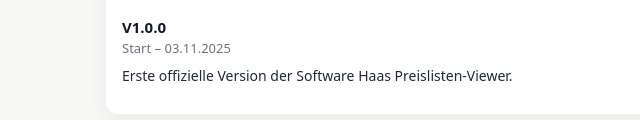
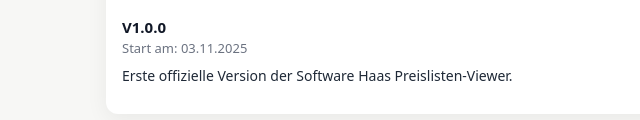
Before and after one commit to wieserbalkus/haas-preisliste-viewer, a plain HTML site: page versionen.html in a window 1280 px wide. Shown: the part 298-418 px from the top of the page, 0-640 px from the left. Drawn offline with Linux system fonts and the light colour scheme.

```diff
--- a/versionen.html
+++ b/versionen.html
@@ -74,7 +74,7 @@
       <ul class="timeline">
         <li>
           <strong>V1.0.0</strong>
-          <span>Start – 03.11.2025</span>
+          <span>Start am: 03.11.2025</span>
           <p>Erste offizielle Version der Software Haas Preislisten-Viewer.</p>
         </li>
       </ul>
```
